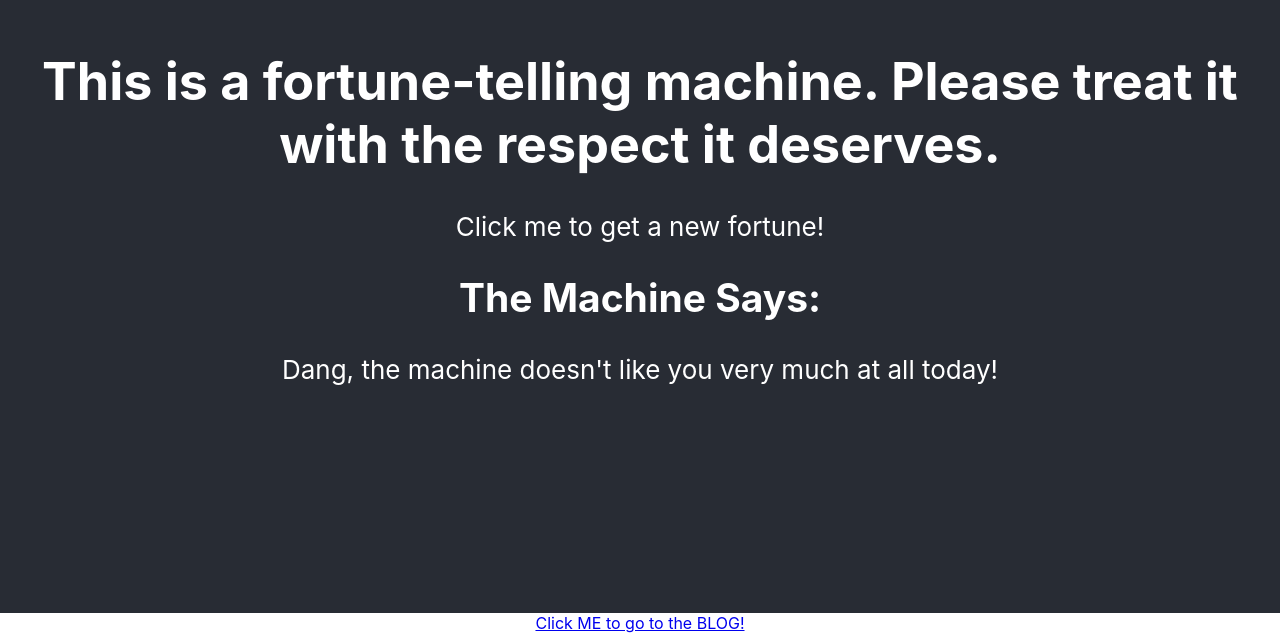
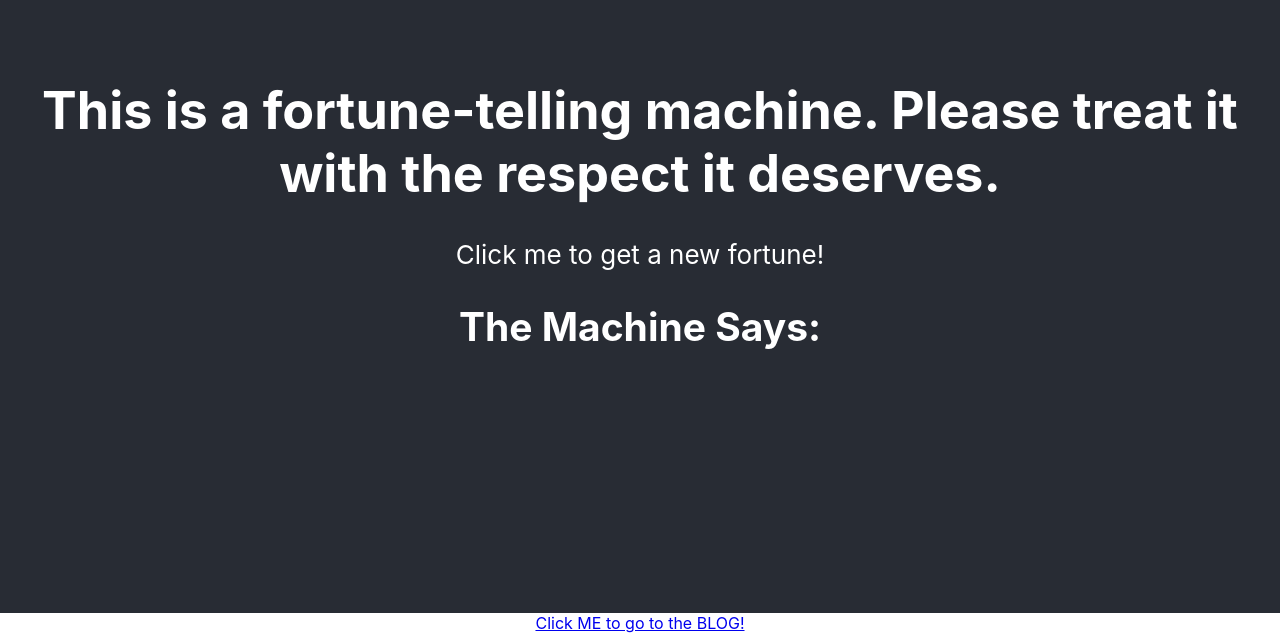
Before and after one commit to clairelist/fortunes-react, a React (Create React App) app: page / in a window 1280 px wide. Shown: the part 187-820 px from the top of the page. Built offline with nearby package versions, Linux system fonts and the light colour scheme.

Commit message:
push blog

```diff
--- a/src/App.css
+++ b/src/App.css
@@ -19,4 +19,5 @@
 
 #click-me:hover {
   color: silver;
+  user-select: none;
 }
--- a/src/components/FortuneGetter.js
+++ b/src/components/FortuneGetter.js
@@ -39,8 +39,7 @@ const FortuneGetter=()=>{
              </h1>
               <span id='click-me' onClick={handleClick}>Click me to get a new fortune!</span>
               <h2>The Machine Says:</h2>
-              <p>{fortune}</p>
-              {fortune && <p>Dang, the machine doesn't like you very much at all today!</p>}
+              <p>{!fortune ? 'Looks like the machine doesn`t like you very much at all today!' : fortune}</p>
           </div>
       )
   }
```
